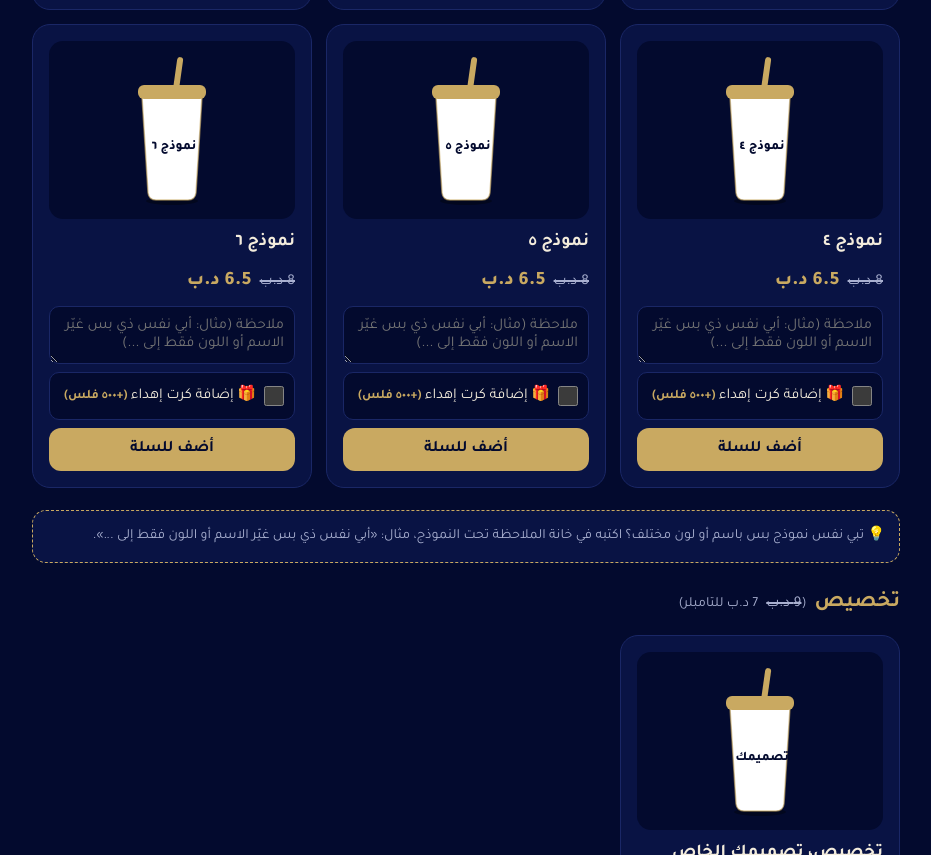
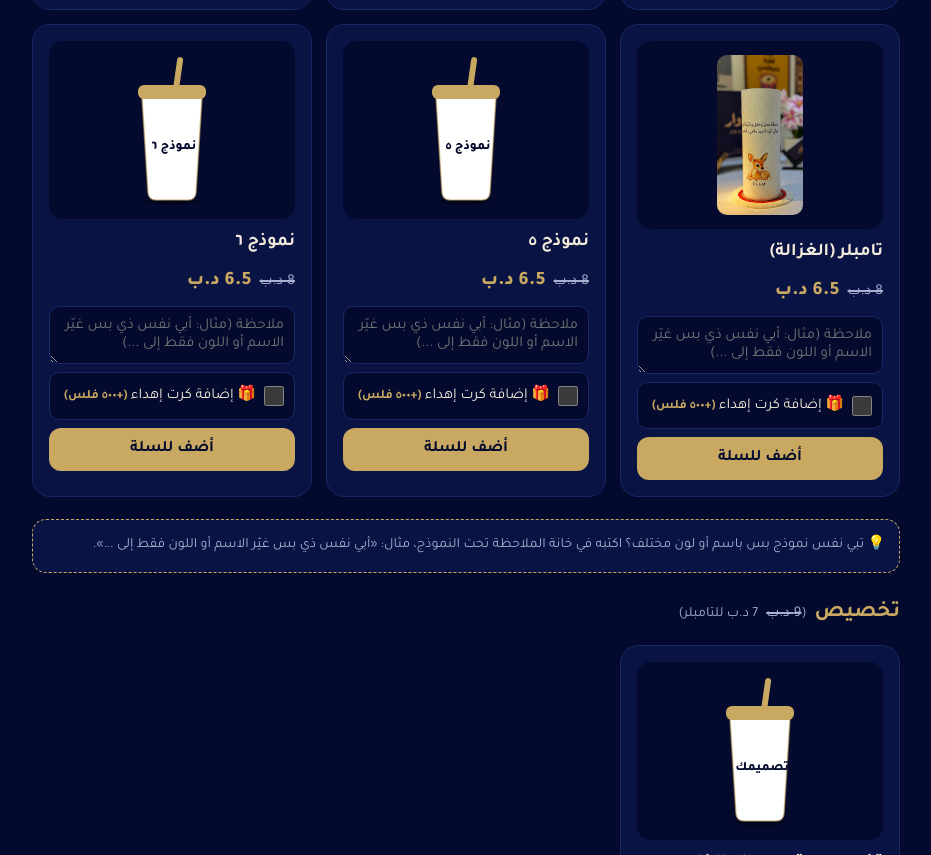
Before and after one commit to awarbh/AWAR, a plain HTML site: page index.html in a window 1280 px wide. Shown: the part 1396-2251 px from the top of the page, without its empty margins (174-1105 px from the left). Drawn offline with Linux system fonts and the light colour scheme.

Commit message:
Update index.html

```diff
--- a/index.html
+++ b/index.html
@@ -177,7 +177,7 @@ var CFG = {
 /* النماذج: أضف سطرًا جديدًا لكل نموذج. img = صورة النموذج (اتركها فاضية لعرض رسمة تامبلر) */
 var MODELS = [
   {name:"تامبلر (لوفي من ون بيس)", img:"IMG_4030.jpeg"}, {name:"تامبلر (يا من له حلم)", img:"IMG_4311.jpeg"}, {name:"تامبلر (حبك أنتِ)", img:"IMG_4385.jpeg"},
-  {name:"نموذج ٤", img:""}, {name:"نموذج ٥", img:""}, {name:"نموذج ٦", img:""}
+  {name:"تامبلر (الغزالة)", img:"IMG_5107.jpeg"}, {name:"نموذج ٥", img:""}, {name:"نموذج ٦", img:""}
 ];
 /* ===================== */
 var P = MODELS.map(function(m,i){ return {id:"m"+(i+1), name:m.name, price:CFG.mp, old:CFG.mpo, img:m.img}; });
```
